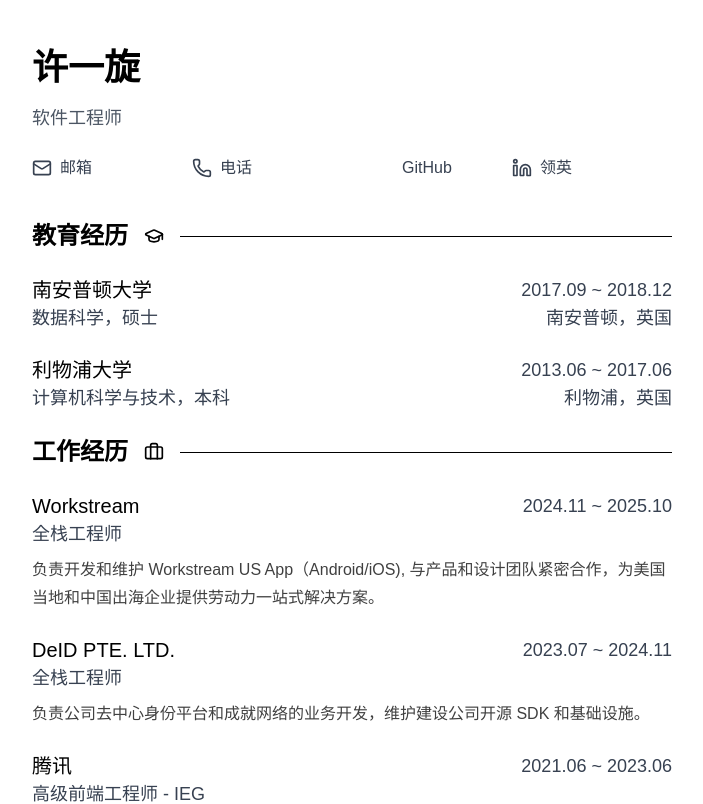
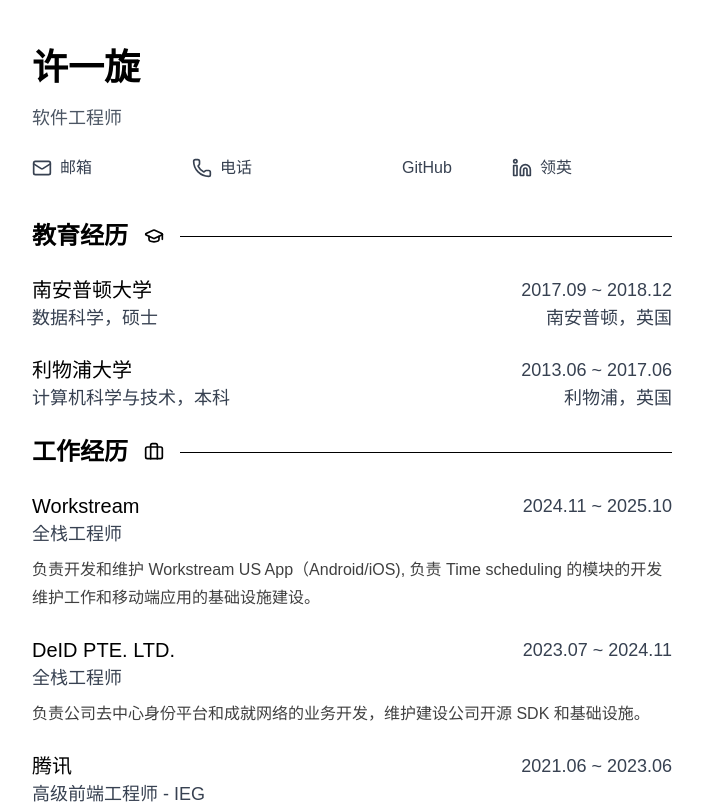
Before and after one commit to promer94/jianli, a Next.js app: page /zh-CN in a window 1280 px wide. Shown: the top 804 px of the page, without its empty margins (288-991 px from the left). Built offline with nearby package versions, Linux system fonts and the light colour scheme; no server answers; some icons are missing.

Commit message:
update description

```diff
--- a/components/work.tsx
+++ b/components/work.tsx
@@ -15,7 +15,7 @@ export const Work = () => {
         </div>
         <div className='text-gray-700 text-sm md:text-lg'>全栈工程师</div>
         <div className='my-2 prose prose-sm prose-neutral max-w-none md:prose-base'>
-          <p>负责开发和维护 Workstream US App（Android/iOS), 与产品和设计团队紧密合作，为美国当地和中国出海企业提供劳动力一站式解决方案。</p>
+          <p>负责开发和维护 Workstream US App（Android/iOS), 负责 Time scheduling 的模块的开发维护工作和移动端应用的基础设施建设。</p>
         </div>
       </div>
       <div className='my-4 md:my-6'>
```
